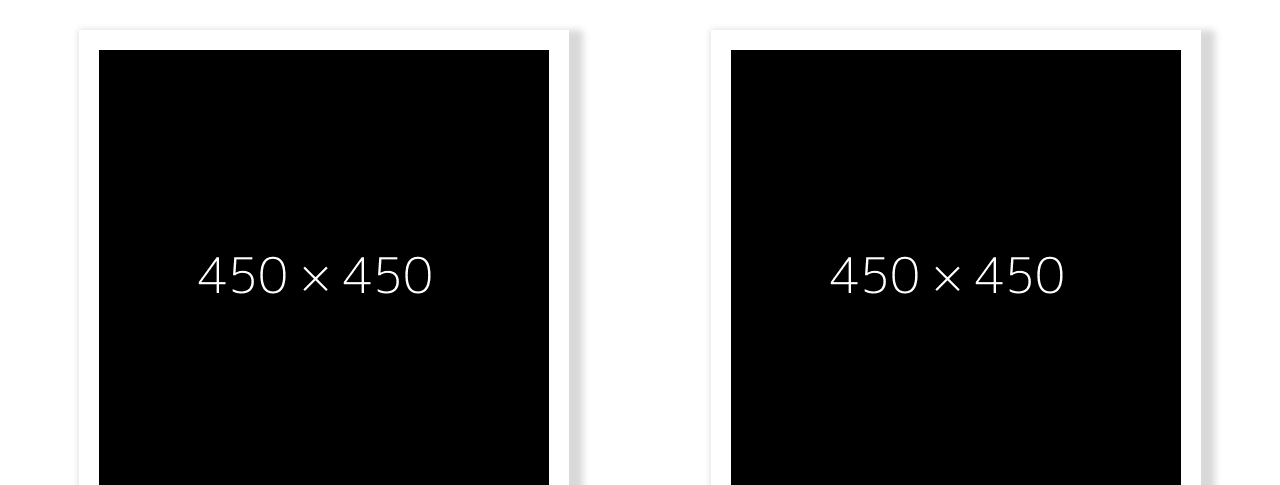
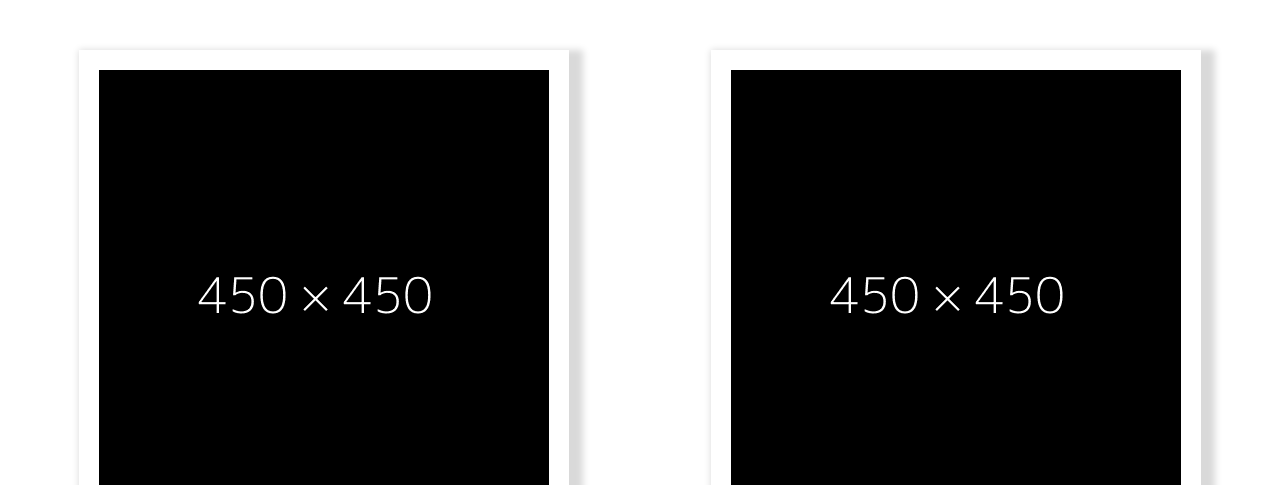
Before and after one commit to LBlazej/LBlazej.github.io, a plain HTML site: page content_gallery.html in a window 1280 px wide. Shown: the part 315-800 px from the top of the page. Drawn offline with Linux system fonts and the light colour scheme.

Commit message:
Update gallery.css

```diff
--- a/gallery.css
+++ b/gallery.css
@@ -30,7 +30,10 @@ p {
 	width: 450px;
 	height: 450px;
 	display: flex;
-	margin: auto;
+	margin-left: auto;
+	margin-right: auto;
+	margin-bottom: 20px;
+	margin-top: 20px;
 	padding: 20px;
 	box-shadow: 7px 7px 7px 7px hsla(0,0%,85%,1);;
 }
```
